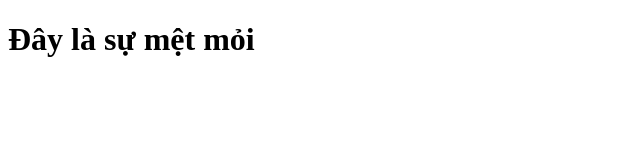
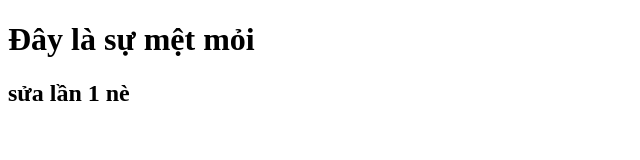
Before and after one commit to Tokarin410/testgit, a plain HTML site: page index.html in a window 1280 px wide. Shown: the whole page, without its empty margins (0-640 px from the left). Drawn offline with Linux system fonts and the light colour scheme.

Commit message:
sửa lần 1

```diff
--- a/index.html
+++ b/index.html
@@ -7,5 +7,6 @@
   </head>
   <body>
     <h1>Đây là sự mệt mỏi</h1>
+    <h2>sửa lần 1 nè</h2>
   </body>
 </html>
```
